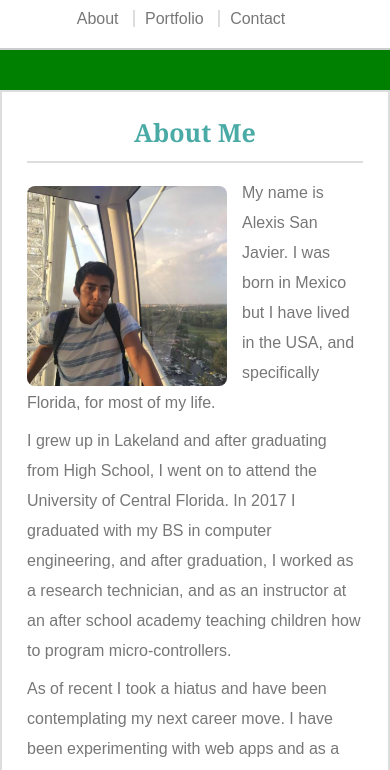
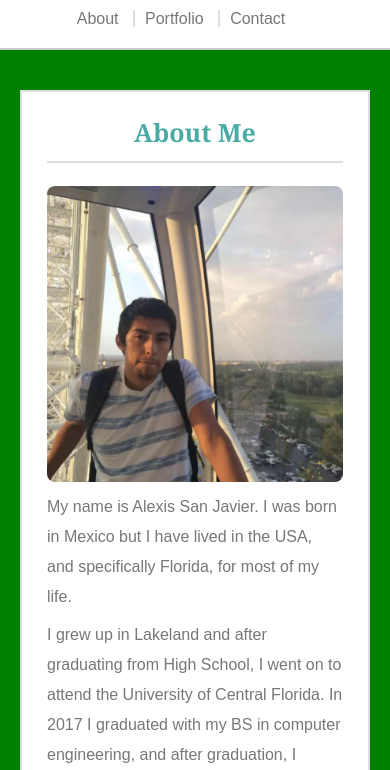
Before and after one commit to code-guy21/Responsive-Portfolio, a plain HTML site: page index.html in a window 390 px wide. Shown: the part 68-838 px from the top of the page. Drawn offline with Linux system fonts and the light colour scheme.

Commit message:
made bio responsive removing image float property at 640px

```diff
--- a/assets/css/style.css
+++ b/assets/css/style.css
@@ -5,6 +5,7 @@ header {
 }
 
 main {
+	margin-bottom: 20px;
 	min-height: calc(100vh - 158px);
 }
 
@@ -174,6 +175,16 @@ footer {
 		min-width: 100%;
 	}
 
+	main {
+		margin-left: 20px;
+		margin-right: 20px;
+	}
+
+	#bio-pic {
+		float: none;
+		width: 100%;
+	}
+
 	.heading {
 		text-align: center;
 		min-width: 100%;
```
